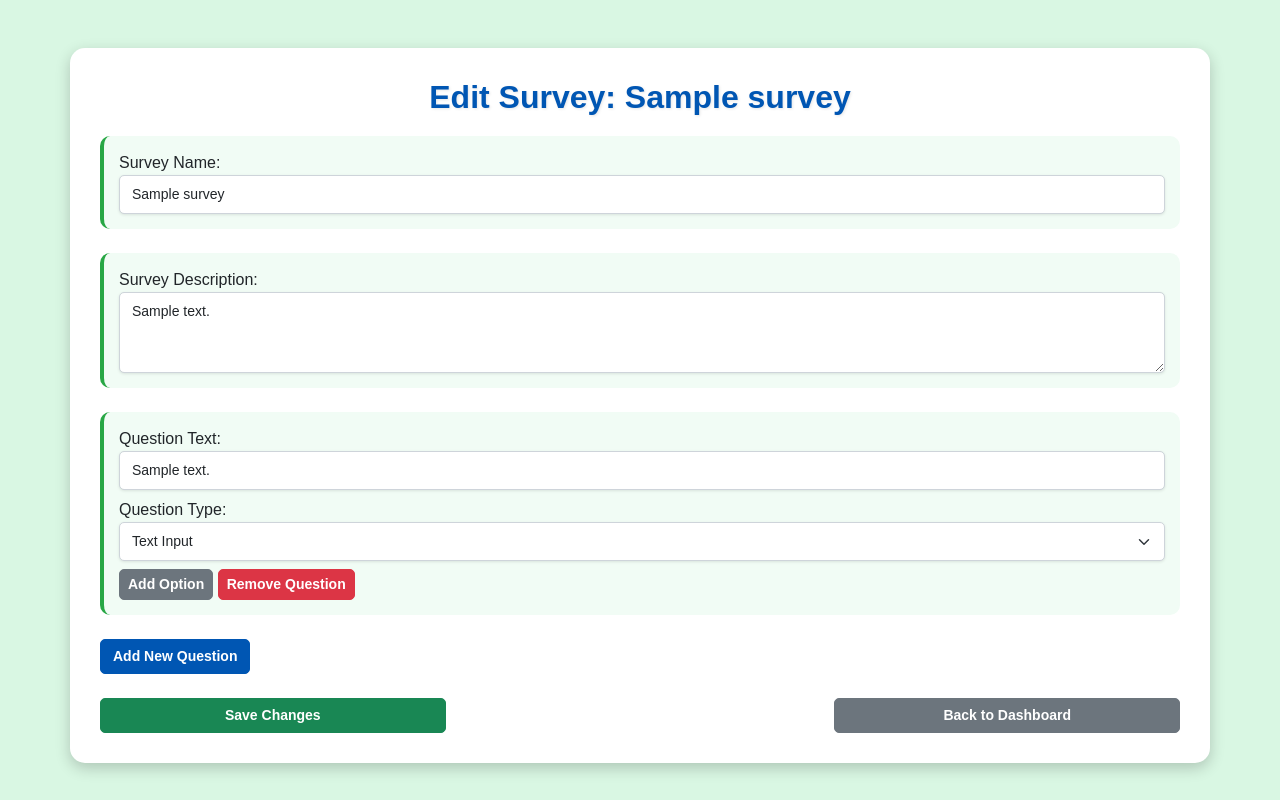
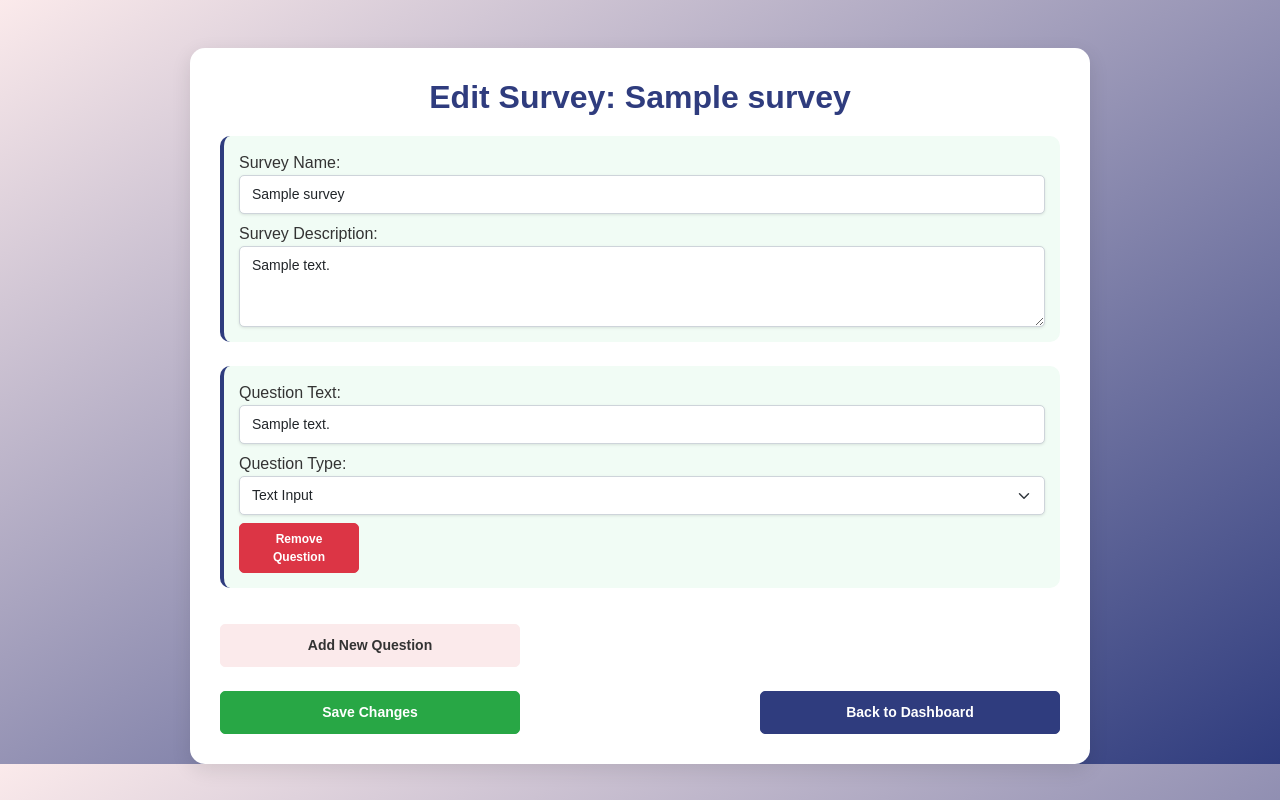
Before and after one commit to pbillava10/TDS537-SurveyApplication, a Django app: page /survey/1/edit/ in a window 1280 px wide. Run offline with Django 5.2, Linux system fonts and the light colour scheme; a user stored in the database is signed in; tables that the repository leaves empty hold one stand-in row (values such as "Sample post"); some libraries are stand-ins or nearby versions.

Commit message:
Code Refactoring

```diff
--- a/survey_project/survey_project/settings.py
+++ b/survey_project/survey_project/settings.py
@@ -81,7 +81,7 @@ DATABASES = {
         'ENGINE': 'django.db.backends.postgresql',
         'NAME': 'survey_application',
         'USER': 'postgres',
-        'PASSWORD': 'Binghamton26@',
+        'PASSWORD': 'pallavi104',
         'HOST': 'localhost',
         'PORT': '5432',
     }
--- a/survey_project/surveys/templates/surveys/dashboard.html
+++ b/survey_project/surveys/templates/surveys/dashboard.html
@@ -132,6 +132,7 @@
         {% if role == 'Creator' %}
         <div class="text-center mb-4">
             <h2>Welcome, {{ user.username }}!</h2>
+            <br>
             <a href="{% url 'create_survey' %}" class="btn btn-primary">Create New Survey</a>
         </div>
 
--- a/survey_project/surveys/templates/surveys/edit_survey.html
+++ b/survey_project/surveys/templates/surveys/edit_survey.html
@@ -1,70 +1,118 @@
 <!DOCTYPE html>
 <html lang="en">
+
 <head>
     <meta charset="UTF-8">
     <meta name="viewport" content="width=device-width, initial-scale=1.0">
     <title>Edit Survey</title>
+
     <link href="https://cdnjs.cloudflare.com/ajax/libs/bootstrap/5.1.3/css/bootstrap.min.css" rel="stylesheet">
-    <link href="https://cdnjs.cloudflare.com/ajax/libs/font-awesome/6.0.0-beta3/css/all.min.css" rel="stylesheet"> <!-- Font Awesome -->
+    <link href="https://cdnjs.cloudflare.com/ajax/libs/font-awesome/6.0.0-beta3/css/all.min.css" rel="stylesheet">
     <style>
         body {
-            background-color: #d9f7e3; /* Light pastel green */
+            background: linear-gradient(to bottom right, #fbeaeb, #2f3c7e); /* Pastel pink to deep blue gradient */
             font-family: 'Arial', sans-serif;
+            color: #333;
         }
 
         .container {
             background: #ffffff;
             border-radius: 15px;
-            box-shadow: 0 5px 15px rgba(0, 0, 0, 0.2);
+            box-shadow: 0 6px 20px rgba(0, 0, 0, 0.1);
             padding: 30px;
             margin-top: 50px;
+            max-width: 900px;
         }
 
         h2 {
-            color: #0056b3;
+            color: #2f3c7e; /* Deep blue */
             font-weight: bold;
+            text-align: center;
             margin-bottom: 20px;
-            text-align: center;
-            text-shadow: 1px 1px 3px rgba(0, 0, 0, 0.1);
         }
 
         .form-section {
-            background-color: #f1fcf5;
-            border-left: 4px solid #28a745;
+            background-color: #f1fcf5; /* Light section background */
+            border-left: 4px solid #2f3c7e; /* Deep blue border */
             border-radius: 10px;
             padding: 15px;
             margin-bottom: 20px;
         }
 
-        .form-control, .form-select {
+        .form-control,
+        .form-select {
             font-size: 14px;
             border-radius: 5px;
             box-shadow: 0 1px 3px rgba(0, 0, 0, 0.1);
             padding: 8px 12px;
         }
 
-        .form-control:focus, .form-select:focus {
+        .form-control:focus,
+        .form-select:focus {
             outline: none;
-            box-shadow: 0 0 5px #28a745;
-            border-color: #28a745;
+            box-shadow: 0 0 5px #2f3c7e;
+            border-color: #2f3c7e;
         }
 
         .btn {
             font-size: 14px;
             font-weight: bold;
             border-radius: 5px;
+            padding: 10px 40px;
+            width: 100%;
+            max-width: 300px;
         }
 
-        footer {
-            margin-top: 20px;
-            text-align: center;
-            color: #555;
+        .btn-success {
+            background-color: #28a745;
+            border-color: #28a745;
+        }
+
+        .btn-success:hover {
+            background-color: #218838;
+            border-color: #1e7e34;
+        }
+
+        .btn-secondary {
+            background-color: #2f3c7e;
+            border-color: #2f3c7e;
+            color: #ffffff;
+        }
+
+        .btn-secondary:hover {
+            background-color: #25306d;
+            border-color: #1d2658;
+        }
+
+        .btn-add-question {
+            background-color: #fbeaeb; /* Pastel pink */
+            color: #333; /* Dark text */
+            border-color: #fbeaeb;
+        }
+
+        .btn-add-question:hover {
+            background-color: #d1a4a7; /* Slightly darker pink */
+            border-color: #d1a4a7;
+        }
+
+        .btn-danger {
+            background-color: #dc3545;
+            border-color: #dc3545;
+        }
+
+        .btn-danger:hover {
+            background-color: #c82333;
+        }
+
+        .btn-sm {
+            padding: 6px 16px; /* Smaller padding for compact buttons */
             font-size: 12px;
+            max-width: 120px;
         }
 
         .option-delete-btn {
-            font-size: 18px;
-            color: #ff4d4d; /* Red color */
+            font-size: 12px;
+            color: #ff4d4d;
             cursor: pointer;
             background: none;
             border: none;
@@ -73,20 +121,24 @@
         }
 
         .option-delete-btn:hover {
-            color: #ff0000; /* Darker red on hover */
+            color: #ff0000;
         }
 
-        /* Flex styling for buttons */
+        .button-container {
+            display: flex;
+            justify-content: space-between; /* Aligns buttons on the same line */
+            gap: 10px; /* Adds space between the buttons */
+            flex-wrap: wrap; /* Ensures buttons wrap on smaller screens */
+        }
+
         .button-group {
             display: flex;
             justify-content: space-between;
-        }
-
-        .button-group .btn {
-            width: 32%; /* Adjust width of each button */
+            gap: 10px;
         }
     </style>
 </head>
+
 <body>
     <div class="container mt-5">
         <h2 class="text-center">Edit Survey: {{ survey.name }}</h2>
@@ -94,20 +146,18 @@
             {% csrf_token %}
 
             <!-- Survey Name and Description -->
-            <div class="form-section mb-4">
+            <div class="form-section">
                 <label for="survey_name">Survey Name:</label>
                 <input type="text" name="survey_name" id="survey_name" class="form-control" value="{{ survey.name }}" required>
-            </div>
 
-            <div class="form-section mb-4">
-                <label for="survey_description">Survey Description:</label>
+                <label for="survey_description" class="mt-2">Survey Description:</label>
                 <textarea name="survey_description" id="survey_description" class="form-control" rows="3" required>{{ survey.description }}</textarea>
             </div>
 
             <!-- Existing Questions -->
             <div id="questions">
                 {% for question in questions %}
-                    <div class="form-section mb-4" id="question_{{ question.id }}">
+                    <div class="form-section mt-4" id="question_{{ question.id }}">
                         <label for="question_text_{{ question.id }}">Question Text:</label>
                         <input type="text" name="question_text_{{ question.id }}" id="question_text_{{ question.id }}" value="{{ question.text }}" class="form-control" required>
 
@@ -123,18 +173,15 @@
                             <label>Options:</label>
                             <div class="option-group" id="option-group_{{ question.id }}">
                                 {% for option in question.options.all %}
-                                    <div class="option-item d-flex align-items-center mt-2" id="option_{{ question.id }}_{{ forloop.counter }}">
+                                    <div class="d-flex justify-content-between align-items-center mt-2" id="option_{{ question.id }}_{{ forloop.counter }}">
                                         <input type="hidden" name="option_id_{{ question.id }}" value="{{ option.id }}">
                                         <input type="text" name="option_text_{{ question.id }}" value="{{ option.text }}" class="form-control me-2" required>
-                                        <button type="button" class="option-delete-btn" onclick="removeOption('{{ question.id }}', '{{ forloop.counter }}')">
-                                            <i class="fas fa-trash"></i> <!-- Font Awesome trash icon -->
-                                        </button>
+                                        <button type="button" class="option-delete-btn" onclick="removeOption('{{ question.id }}', {{ forloop.counter }})"><i class="fas fa-trash"></i></button>
                                     </div>
                                 {% endfor %}
                             </div>
-
+                            <button type="button" class="btn btn-secondary btn-sm mt-2" onclick="addOption('{{ question.id }}')">Add Option</button>
                         </div>
-                        <button type="button" class="btn btn-secondary btn-sm mt-2" onclick="addOption('{{ question.id }}')">Add Option</button>
 
                         <!-- Hidden field for new option count -->
                         <input type="hidden" name="new_option_count_{{ question.id }}" id="new_option_count_{{ question.id }}" value="0">
@@ -146,19 +193,14 @@
 
             <!-- New Question Inputs -->
             <input type="hidden" name="new_question_counter" id="new_question_counter" value="{{ new_question_counter }}">
-            <button type="button" class="btn" style="background-color: #0056b3; color: white; border-color: #0056b3;" onclick="addQuestion()">Add New Question</button>
+            <button type="button" class="btn btn-add-question mt-3" onclick="addQuestion()">Add New Question</button>
 
-
+            <!-- Submit Button -->
             <div class="button-group mt-4">
-                <!-- Submit Button -->
                 <button type="submit" class="btn btn-success">Save Changes</button>
-                <!-- Back to Dashboard Button -->
                 <a href="{% url 'dashboard' %}" class="btn btn-secondary">Back to Dashboard</a>
             </div>
-
         </form>
-
-
     </div>
 
     <script>
@@ -170,7 +212,7 @@
             const questionsDiv = document.getElementById('questions');
 
             const newQuestionHtml = `
-                <div class="form-section mb-4" id="question_${newQuestionCounter}">
+                <div class="form-section mt-4" id="question_${newQuestionCounter}">
                     <label for="new_question_text_${newQuestionCounter}">Question Text:</label>
                     <input type="text" name="new_question_text_${newQuestionCounter}" id="new_question_text_${newQuestionCounter}" class="form-control" required>
 
@@ -181,27 +223,17 @@
                         <option value="checkbox">Multiple Choice</option>
                     </select>
 
-                    <div class="options mt-3" id="options_${newQuestionCounter}" style="display:none;">
+                    <!-- Option Inputs -->
+                    <div class="options mt-3" id="options_${newQuestionCounter}" style="display: none;">
                         <label>Options:</label>
                         <div class="option-group" id="option-group_${newQuestionCounter}">
-                            <div class="option-item d-flex align-items-center mt-2" id="option_${newQuestionCounter}_1">
-                                <input type="text" name="new_option_text_${newQuestionCounter}_1" class="form-control me-2" required>
-                                <button type="button" class="option-delete-btn" onclick="removeOption(${newQuestionCounter}, 1)">
-                                    <i class="fas fa-trash"></i> <!-- Font Awesome trash icon -->
-                                </button>
-                            </div>
-                            <div class="option-item d-flex align-items-center mt-2" id="option_${newQuestionCounter}_2">
-                                <input type="text" name="new_option_text_${newQuestionCounter}_2" class="form-control me-2" required>
-                                <button type="button" class="option-delete-btn" onclick="removeOption(${newQuestionCounter}, 2)">
-                                    <i class="fas fa-trash"></i> <!-- Font Awesome trash icon -->
-                                </button>
-                            </div>
+                            <!-- Options will be added here dynamically -->
                         </div>
+                        <button type="button" class="btn btn-secondary btn-sm mt-2" onclick="addOption(${newQuestionCounter})">Add Option</button>
+                    </div>
 
-                    </div>
-                    <button type="button" class="btn btn-secondary btn-sm mt-2" onclick="addOption('{{ question.id }}')">Add Option</button>
-
-                    <input type="hidden" name="new_option_count_${newQuestionCounter}" id="new_option_count_${newQuestionCounter}" value="2">
+                    <!-- Hidden field for new option count -->
+                    <input type="hidden" name="new_option_count_${newQuestionCounter}" id="new_option_count_${newQuestionCounter}" value="0">
 
                     <button type="button" class="btn btn-danger btn-sm mt-2" onclick="removeQuestion(${newQuestionCounter})">Remove Question</button>
                 </div>
@@ -210,28 +242,27 @@
             questionsDiv.insertAdjacentHTML('beforeend', newQuestionHtml);
         }
 
+        function removeQuestion(questionId) {
+            const questionDiv = document.getElementById(`question_${questionId}`);
+            questionDiv.remove();
+        }
+
         function addOption(questionId) {
             const optionGroup = document.getElementById(`option-group_${questionId}`);
-            const optionCount = optionGroup.children.length + 1;
-            document.getElementById(`new_option_count_${questionId}`).value = optionCount;
-
-            const newOptionHtml = `
-                <div class="option-item d-flex align-items-center mt-2" id="option_${questionId}_${optionCount}">
+            const optionCount = parseInt(document.getElementById(`new_option_count_${questionId}`).value) + 1;
+            const optionHtml = `
+                <div class="d-flex justify-content-between align-items-center mt-2" id="option_${questionId}_${optionCount}">
                     <input type="text" name="new_option_text_${questionId}_${optionCount}" class="form-control me-2" required>
-                    <button type="button" class="btn btn-danger btn-sm" onclick="removeOption(${questionId}, ${optionCount})">
-                        <i class="fas fa-trash"></i> <!-- Font Awesome trash icon -->
-                    </button>
+                    <button type="button" class="option-delete-btn" onclick="removeOption(${questionId}, ${optionCount})"><i class="fas fa-trash"></i></button>
                 </div>
             `;
-            optionGroup.insertAdjacentHTML('beforeend', newOptionHtml);
+            optionGroup.insertAdjacentHTML('beforeend', optionHtml);
+            document.getElementById(`new_option_count_${questionId}`).value = optionCount;
         }
 
         function removeOption(questionId, optionCount) {
-            document.getElementById(`option_${questionId}_${optionCount}`).remove();
-        }
-
-        function removeQuestion(questionId) {
-            document.getElementById(`question_${questionId}`).remove();
+            const optionDiv = document.getElementById(`option_${questionId}_${optionCount}`);
+            optionDiv.remove();
         }
 
         function toggleOptions(questionId, questionType) {
@@ -244,4 +275,5 @@
         }
     </script>
 </body>
+
 </html>
--- a/survey_project/surveys/views.py
+++ b/survey_project/surveys/views.py
@@ -71,6 +71,11 @@ def create_survey(request):
                             questions_data[question_index] = {}
                         field_name = key.split('][')[-1].replace(']', '')
                         questions_data[question_index][field_name] = value
+
+                # Check if there are at least 5 questions
+                if len(questions_data) < 5:
+                    messages.error(request, "Please add at least 5 questions to your survey.")
+                    return render(request, 'surveys/create_survey.html', {'form': form})
 
                 # Loop through each question and create it in the database
                 for question_index, question_fields in questions_data.items():
@@ -170,52 +175,19 @@ def edit_survey(request, survey_id):
             for question in survey.questions.prefetch_related('options'):
                 question_text = request.POST.get(f'question_text_{question.id}')
                 question_type = request.POST.get(f'question_type_{question.id}')
-
                 if question_text and question_type:
-                    # Update question details
                     question.text = question_text
                     question.question_type = question_type
                     question.save()
 
-                    # Process options for radio/checkbox questions
                     if question_type in ['radio', 'checkbox']:
-                        submitted_option_ids = request.POST.getlist(f'option_id_{question.id}')
-                        print(f'submitted_option_ids: {submitted_option_ids}')
                         submitted_option_texts = request.POST.getlist(f'option_text_{question.id}')
-                        print(f'submitted_option_texts: {submitted_option_texts}')
+                        question.options.all().delete()
+                        for option_text in submitted_option_texts:
+                            if option_text.strip():
+                                Option.objects.create(question=question, text=option_text)
 
-                        existing_options = {
-                            str(option.id): option for option in question.options.all()
-                        }
-
-                        # Update or delete existing options
-                        for option_id, option_text in zip(submitted_option_ids, submitted_option_texts):
-                            if option_id in existing_options:
-                                option = existing_options[option_id]
-                                if option.text != option_text:
-                                    OptionEdit.objects.create(
-                                        option=option,
-                                        old_text=option.text,
-                                        edited_by=request.user
-                                    )
-                                    option.text = option_text
-                                    option.save()
-                                existing_options.pop(option_id)
-
-                        # Delete options not submitted
-                        for option in existing_options.values():
-                            option.delete()
-
-                        # Add new options
-                        new_option_count = int(request.POST.get(f'new_option_count_{question.id}', 0))
-                        print(f'new_option_count for question {question.id}: {new_option_count}')
-                        for i in range(1, new_option_count + 1):
-                            new_option_text = request.POST.get(f'new_option_text_{question.id}_{i}')
-                            print(f'Adding new option: {new_option_text} for question {question.id}')
-                            if new_option_text:
-                                Option.objects.create(question=question, text=new_option_text)
-
-            # Handle newly added questions
+            # Handle new questions
             new_question_counter = int(request.POST.get('new_question_counter', 0))
             for i in range(1, new_question_counter + 1):
                 new_question_text = request.POST.get(f'new_question_text_{i}')
@@ -227,7 +199,6 @@ def edit_survey(request, survey_id):
                         text=new_question_text,
                         question_type=new_question_type
                     )
-
                     if new_question_type in ['radio', 'checkbox']:
                         new_option_count = int(request.POST.get(f'new_option_count_{i}', 0))
                         for j in range(1, new_option_count + 1):
@@ -241,7 +212,6 @@ def edit_survey(request, survey_id):
 
         return redirect('survey_detail', survey_id=survey.id)
 
-    # Prepare data for rendering
     questions = survey.questions.prefetch_related('options')
     return render(request, 'surveys/edit_survey.html', {
         'survey': survey,
@@ -412,7 +382,6 @@ def update_survey_status(request, survey_id):
 
     return redirect("dashboard")
 
-
 @login_required
 def dashboard(request):
     profile = Profile.objects.get(user=request.user)
@@ -422,7 +391,8 @@ def dashboard(request):
         taker_status = SurveyTakerStatus.objects.filter(survey__in=surveys).select_related('taker__user')
 
         # Fetch all users who can be invited except the current user (creator)
-        available_takers = Profile.objects.exclude(user=request.user)
+        # available_takers = Profile.objects.exclude(user=request.user)
+        available_takers = Profile.objects.filter(role="Taker")
 
         context = {
             'role': 'Creator',
```
Also changed, not shown: survey_project/surveys/templates/surveys/create_survey.html (+26 -22 lines).
